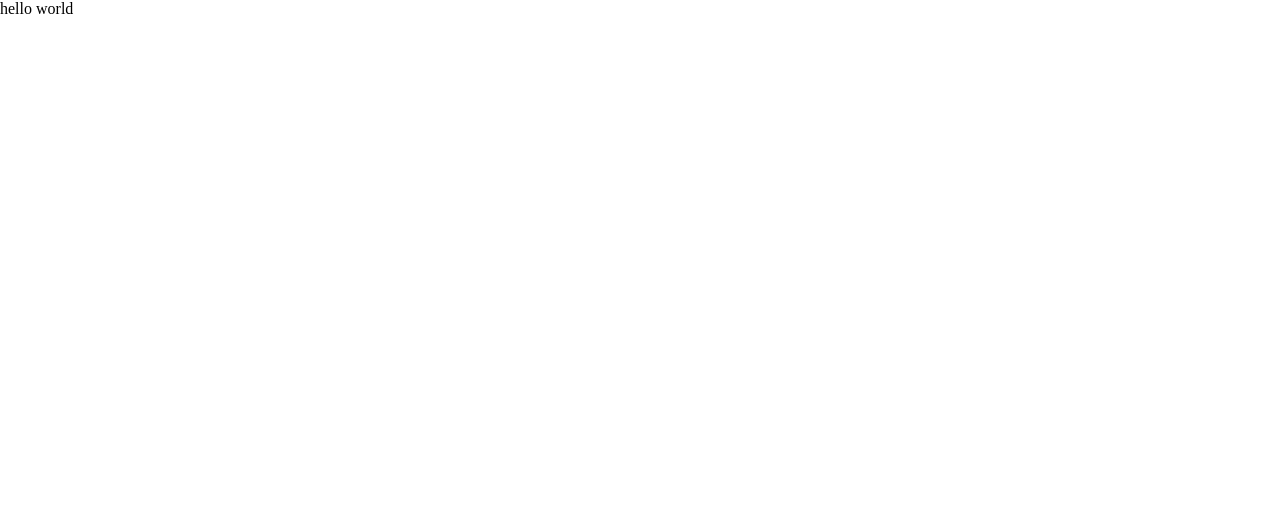
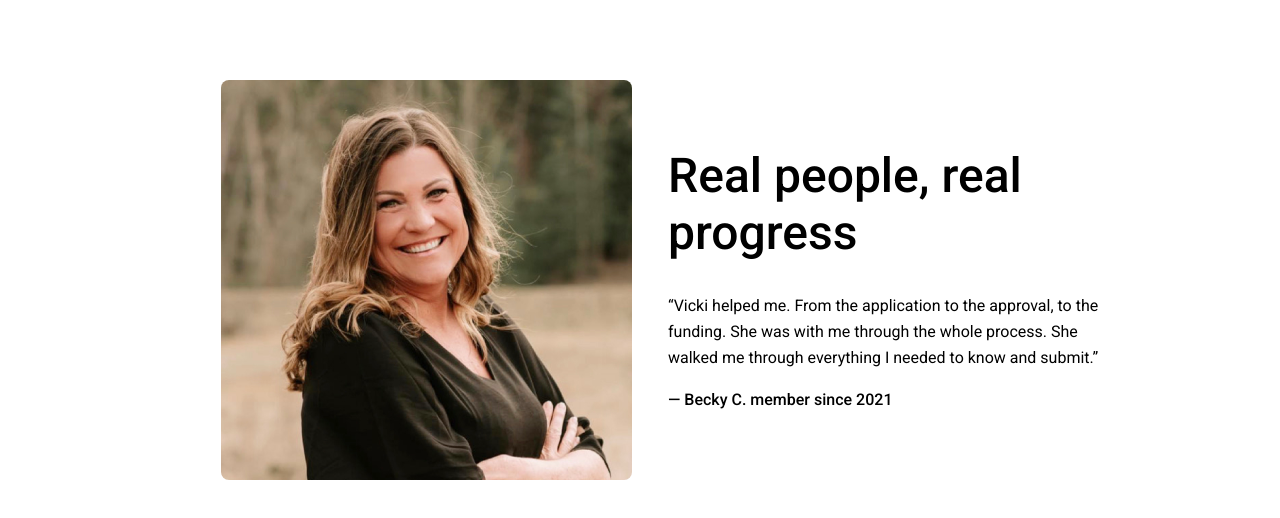
Before and after one commit to Dev-SardarAbdul/achieve, a React (Vite) app: page / in a window 1280 px wide. Shown: the top 518 px of the page. Built offline with nearby package versions, Linux system fonts and the light colour scheme.

Commit message:
hero section added

```diff
--- a/index.html
+++ b/index.html
@@ -4,6 +4,12 @@
     <meta charset="UTF-8" />
     <link rel="icon" type="image/png" href="/favicon.png" />
     <meta name="viewport" content="width=device-width, initial-scale=1.0" />
+    <link rel="preconnect" href="https://fonts.googleapis.com" />
+    <link rel="preconnect" href="https://fonts.gstatic.com" crossorigin />
+    <link
+      href="https://fonts.googleapis.com/css2?family=Roboto:wght@100;300;400;500;700;900&display=swap"
+      rel="stylesheet"
+    />
     <title>Achieve</title>
   </head>
   <body>
--- a/src/App.jsx
+++ b/src/App.jsx
@@ -1,5 +1,11 @@
+import Hero from "./components/hero";
+
 function App() {
-  return <main>hello world</main>;
+  return (
+    <main>
+      <Hero />
+    </main>
+  );
 }
 
 export default App;
--- /dev/null
+++ b/src/components/hero/index.jsx
@@ -0,0 +1,30 @@
+import React from "react";
+import Box from "@mui/material/Box";
+import Grid from "@mui/material/Grid";
+import { womanImg } from "../../assets";
+import { StyledHeader, StyledImage, StyledNameTag, StyledText } from "./styles";
+
+function Hero() {
+  return (
+    <div className="main-container">
+      <Box sx={{ flexGrow: 1 }} marginTop={"5rem"}>
+        <Grid spacing={2} container justifyContent="center" alignItems="center">
+          <Grid item lg={6}>
+            <StyledImage src={womanImg} alt="Woman" />
+          </Grid>
+          <Grid item lg={6}>
+            <StyledHeader>Real people, real progress</StyledHeader>
+            <StyledText>
+              “Vicki helped me. From the application to the approval, to the
+              funding. She was with me through the whole process. She walked me
+              through everything I needed to know and submit.”
+            </StyledText>
+            <StyledNameTag>— Becky C. member since 2021</StyledNameTag>
+          </Grid>
+        </Grid>
+      </Box>
+    </div>
+  );
+}
+
+export default Hero;
--- /dev/null
+++ b/src/components/hero/styles.js
@@ -0,0 +1,55 @@
+import { styled } from "@mui/system";
+
+export const StyledImage = styled("img")(({ theme }) => ({
+  display: "block",
+  margin: "0 0 0 auto",
+  borderRadius: "8px",
+
+  [theme.breakpoints.down("sm")]: {
+    width: "100%",
+    margin: 0,
+  },
+}));
+
+export const StyledHeader = styled("h2")(({ theme }) => ({
+  width: "441px",
+  fontWeight: 500,
+  fontSize: 48,
+  lineHeight: "57px",
+  paddingLeft: 20,
+  [theme.breakpoints.down("lg")]: {
+    paddingLeft: 0,
+  },
+  [theme.breakpoints.down("sm")]: {
+    fontSize: 36,
+    lineHeight: "40px",
+    width: "100%",
+  },
+}));
+
+export const StyledText = styled("p")(({ theme }) => ({
+  width: "441px",
+  fontWeight: 400,
+  fontSize: 16,
+  marginTop: "2rem",
+  lineHeight: "26px",
+  paddingLeft: 20,
+  [theme.breakpoints.down("lg")]: {
+    paddingLeft: 0,
+    marginTop: "1rem",
+  },
+  [theme.breakpoints.down("sm")]: {
+    width: "100%",
+  },
+}));
+
+export const StyledNameTag = styled("p")(({ theme }) => ({
+  fontWeight: 500,
+  fontSize: 16,
+  lineHeight: "26px",
+  marginTop: "1rem",
+  paddingLeft: 20,
+  [theme.breakpoints.down("lg")]: {
+    paddingLeft: 0,
+  },
+}));
--- a/src/index.css
+++ b/src/index.css
@@ -2,3 +2,16 @@
   margin: 0;
   padding: 0;
 }
+
+body {
+  font-family: "Roboto", sans-serif;
+}
+
+.main-container {
+  max-width: 1536px;
+  margin: 0 auto;
+
+  @media (max-width: 1536px) {
+    padding: 0 1rem;
+  }
+}
```
